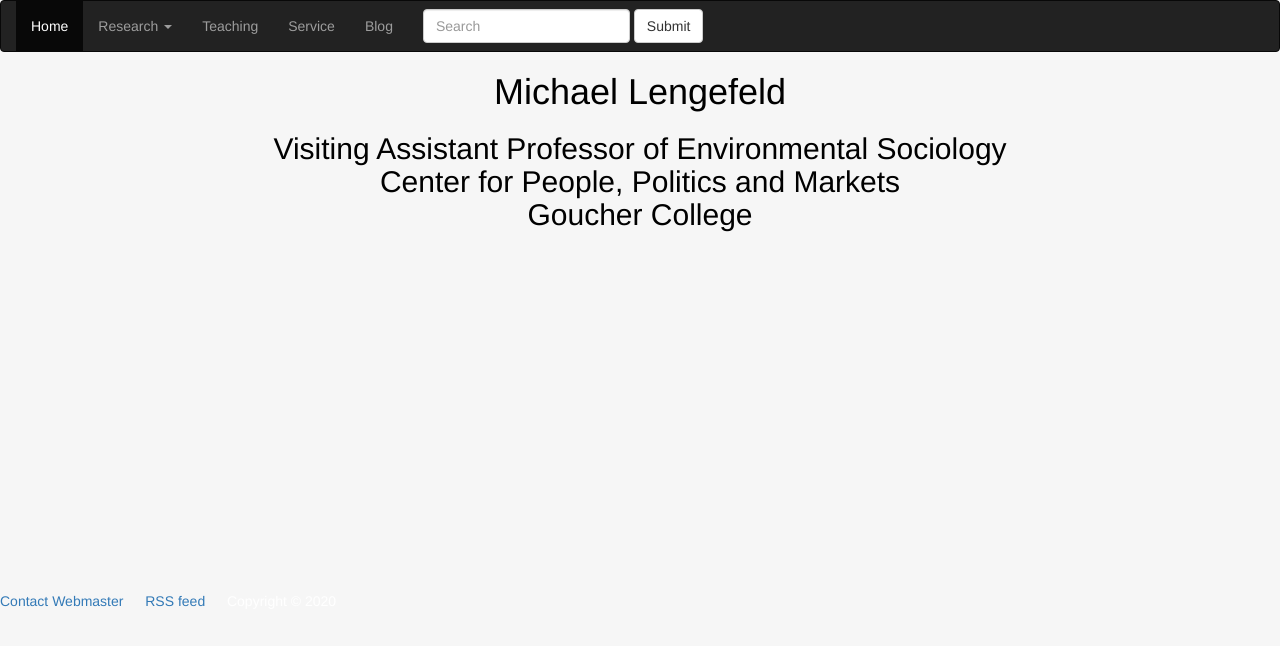
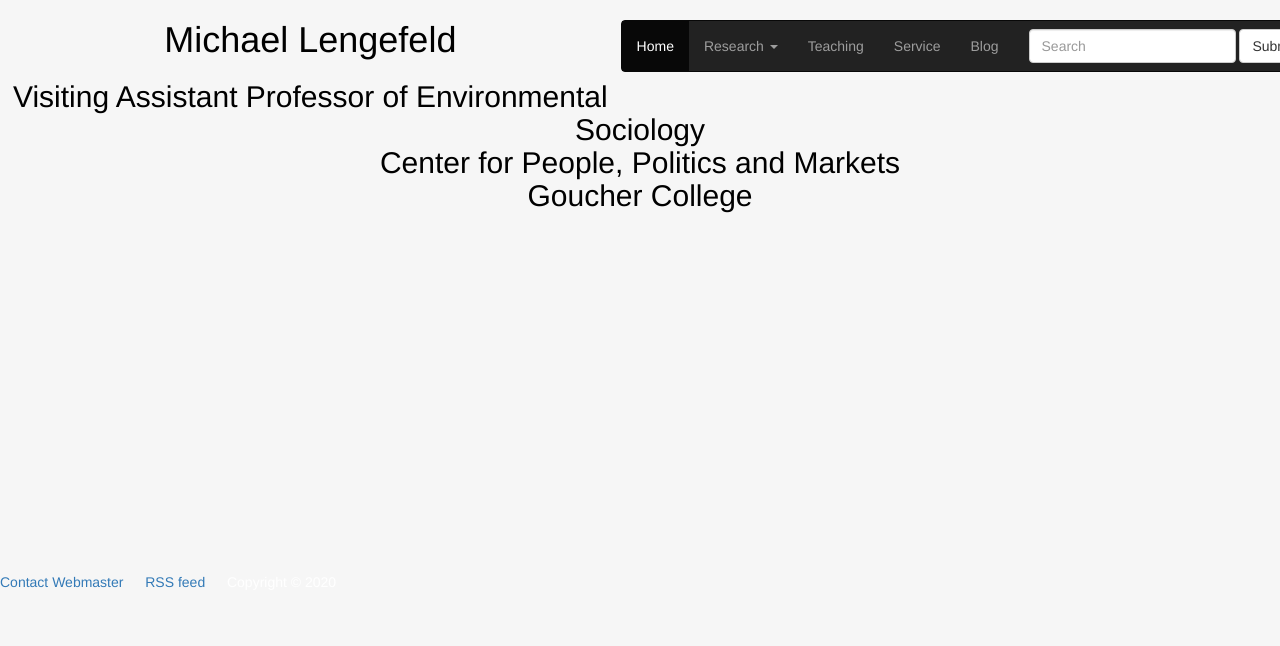
Before and after one commit to resilience1/resilience1.github.io, a Jekyll site: the page index.html, which Jekyll copies as it is, in a window 1280 px wide. Shown: the top 646 px of the page. Built offline with Jekyll 4.4.1, drawn with Linux system fonts in a browser that asks for light colours; nearby versions of some CDN libraries.

Commit message:
removed 18-20
  <div class="container-fluid">
    <div class="navbar-header">

```diff
--- a/index.html
+++ b/index.html
@@ -13,10 +13,7 @@
 
   <body id="bg-img">
     <header>
-      <nav class="navbar navbar-inverse">
-  <div class="container-fluid">
-    <div class="navbar-header">
-
+      <nav class="navbar navbar-inverse navbar-right">
     </div>
     <ul class="nav navbar-nav">
       <li class="active"><a href=/index>Home</a></li>
```
